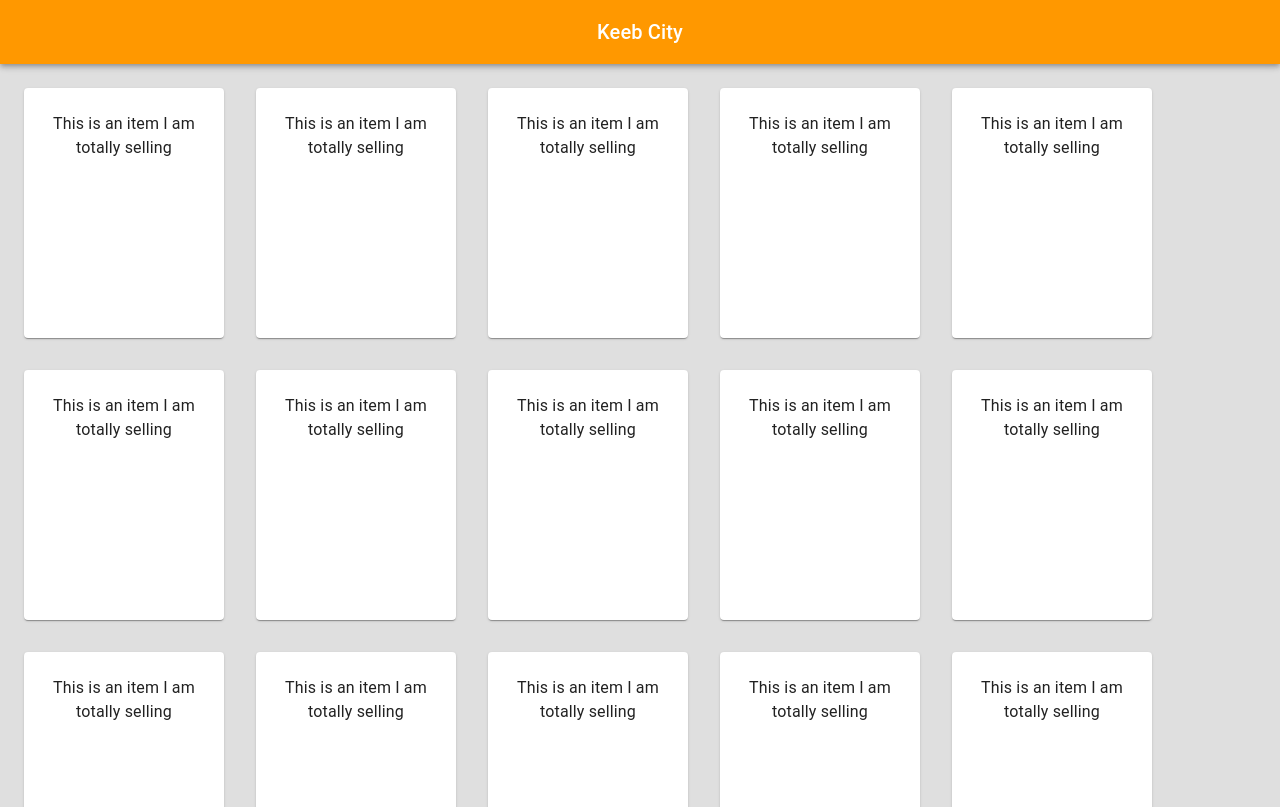
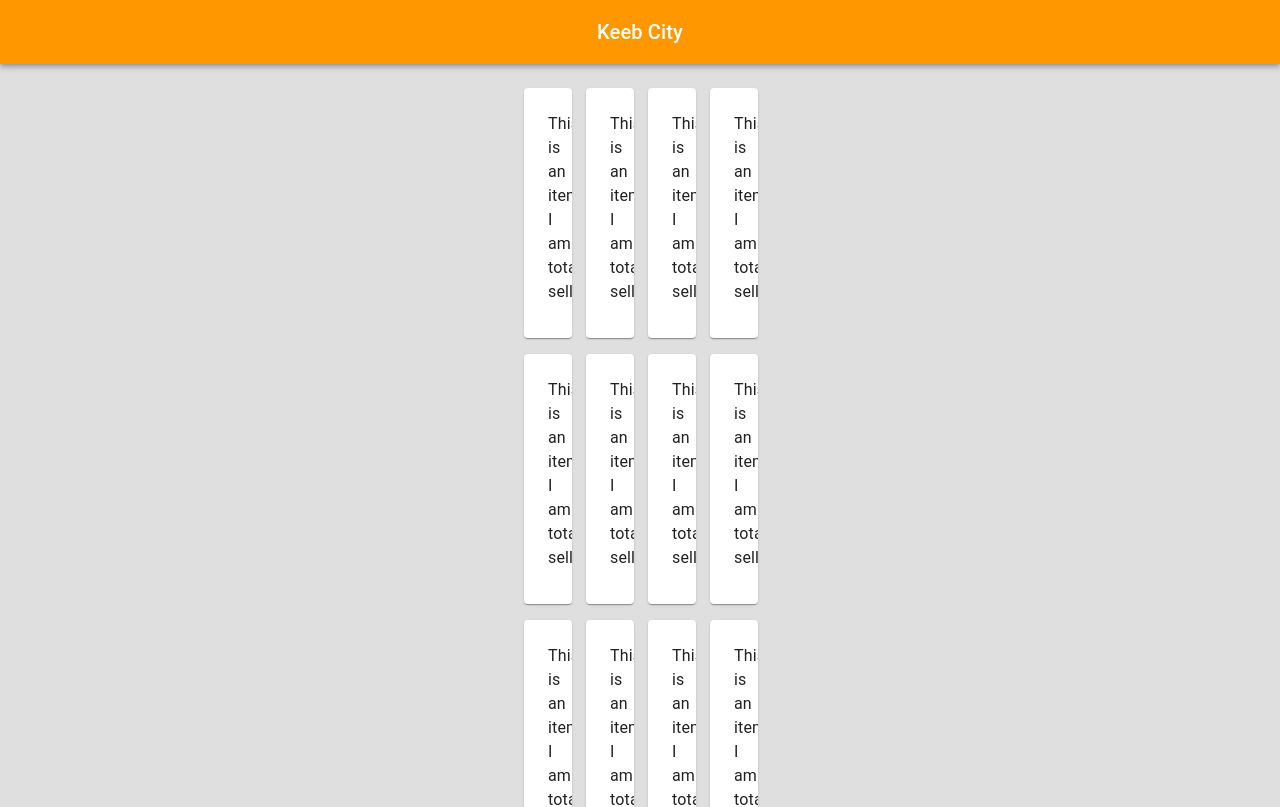
Before and after one commit to ChetanTakyar/Keyboard-Store, a React (Create React App) app in the folder online-store/: page / in a window 1280 px wide. Shown: the top 807 px of the page. Built offline with nearby package versions, Linux system fonts and the light colour scheme.

Commit message:
Centered the grid

```diff
--- a/online-store/src/App.css
+++ b/online-store/src/App.css
@@ -2,37 +2,6 @@
   text-align: center;
 }
 
-.App-logo {
-  height: 40vmin;
-  pointer-events: none;
+.Grid-Container{
+  padding: 0 500px;
 }
-
-@media (prefers-reduced-motion: no-preference) {
-  .App-logo {
-    animation: App-logo-spin infinite 20s linear;
-  }
-}
-
-.App-header {
-  background-color: #282c34;
-  min-height: 100vh;
-  display: flex;
-  flex-direction: column;
-  align-items: center;
-  justify-content: center;
-  font-size: calc(10px + 2vmin);
-  color: white;
-}
-
-.App-link {
-  color: #61dafb;
-}
-
-@keyframes App-logo-spin {
-  from {
-    transform: rotate(0deg);
-  }
-  to {
-    transform: rotate(360deg);
-  }
-}
--- a/online-store/src/components/StoreGrid.js
+++ b/online-store/src/components/StoreGrid.js
@@ -1,26 +1,32 @@
 import * as React from "react";
 import Grid from "@mui/material/Grid";
 import Paper from "@mui/material/Paper";
-import { Typography } from "@mui/material";
+import { Card, Typography } from "@mui/material";
+import { borders } from '@mui/system';
+import '../App.css';
+
 
 export default function SpacingGrid() {
   return (
-    <Grid container flexGrow={"1"} display={"flex"} rowSpacing={4} columnSpacing={{ xs: 2, sm: 4, md: 4 }}>
+    <div className= "Grid-Container">
+
+      <Grid container flexDirection="row" justifyContent={"flex-start"} display={"row"} spacing = {2} >
       {Array.from(Array(24)).map((_, index) => (
-      <Grid item  alignItems={"center"} key={index}>
-          <Paper
+        <Grid item lg ={3} flexGrow={1} alignItems={"center"} key={index}>
+            <Card
               sx={{
                 height: 250,
-              width: 200,
                 p: 3,
               }}>
 
               <Typography>This is an item I am totally selling</Typography>
-          </Paper>
+            </Card>
         </Grid>
 
       ))}
 
       </Grid>
+
+    </div>
   );
 }
```
Lines whose indentation alone changed are shown as unchanged.
